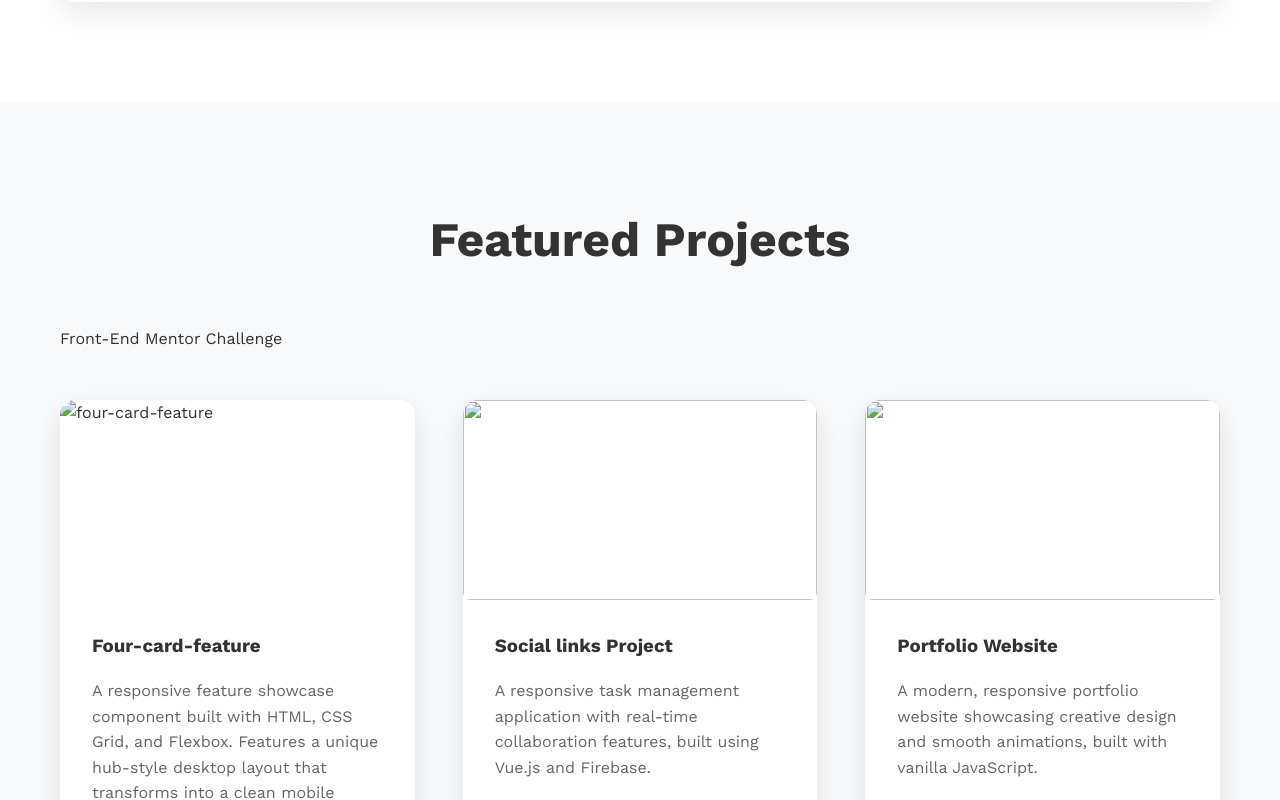
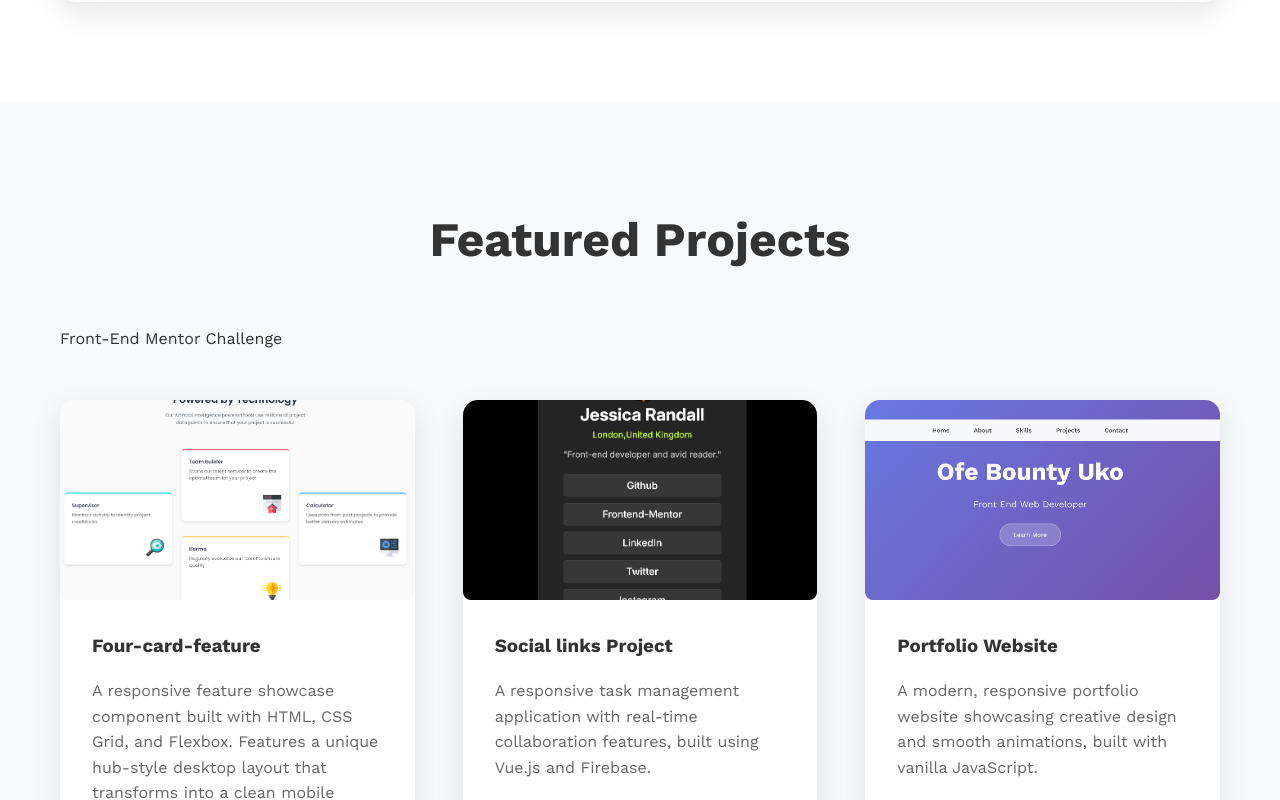
Before and after one commit to codesbounty/portfolio-bounty, a plain HTML site: page index.html in a window 1280 px wide. Shown: the part 1964-2764 px from the top of the page. Drawn offline with nearby package versions, Linux system fonts and the light colour scheme.

Commit message:
Updated image path

```diff
--- a/index.html
+++ b/index.html
@@ -37,7 +37,7 @@
             <h2>About Me</h2>
             <div class="about-content">
                 <div class="my-photo">
-                  <img src="/images/my-photo.jpeg">
+                  <img src="images/images/my-photo.jpeg">
                 </div>
                 <div class="about-text">
                     <p>Hello! I'm a passionate developer. I love creating beautiful, functional applications that solve real-world problems.</p>
@@ -80,7 +80,7 @@
             <div class="projects-grid">
                 <div class="project-card">
                     <div class="four-card-feature-image">
-                      <img src="/images/four-card-feature.png" alt="four-card-feature">
+                      <img src="images/images/four-card-feature.png" alt="four-card-feature">
                     </div>
                     <div class="project-content">
                         <h3>Four-card-feature</h3>
@@ -93,7 +93,7 @@
                 </div>
                 <div class="project-card">
                     <div class="social-links-image">
-                      <img src="/images/social-links-preview.png">
+                      <img src="images/images/social-links-preview.png">
                     </div>
                     <div class="project-content">
                         <h3>Social links Project</h3>
@@ -106,7 +106,7 @@
                 </div>
                 <div class="project-card">
                     <div class="portfolio-page-image">
-                        <img src="/images/portfolio-page-preview.png">
+                        <img src="images/images/portfolio-page-preview.png">
                     </div>
                     <div class="project-content">
                         <h3>Portfolio Website</h3>
```
